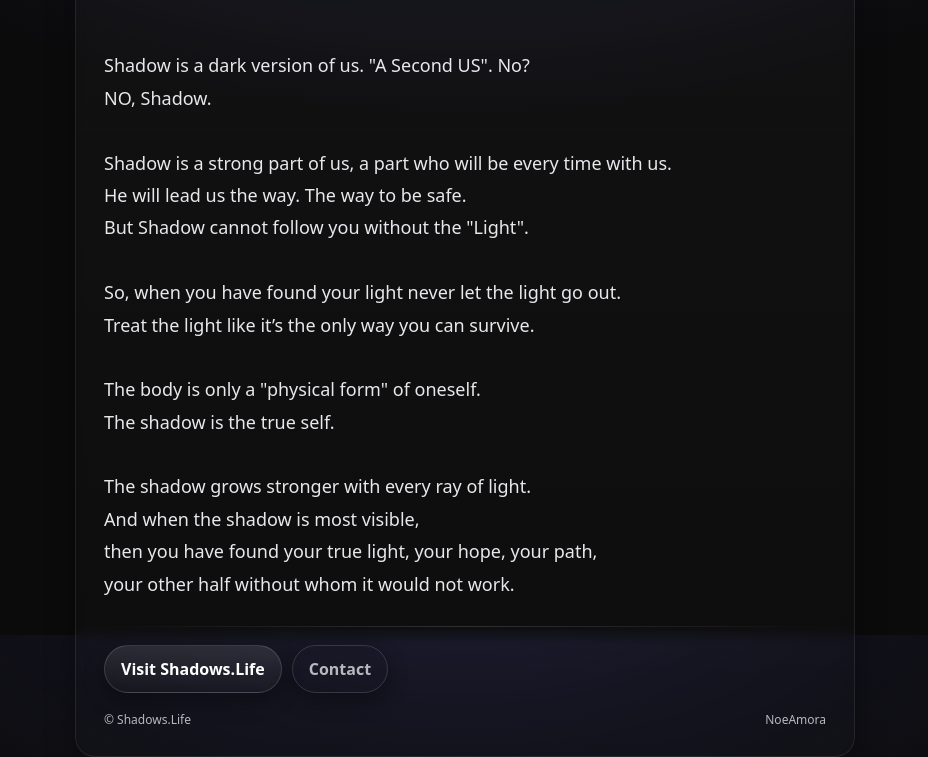
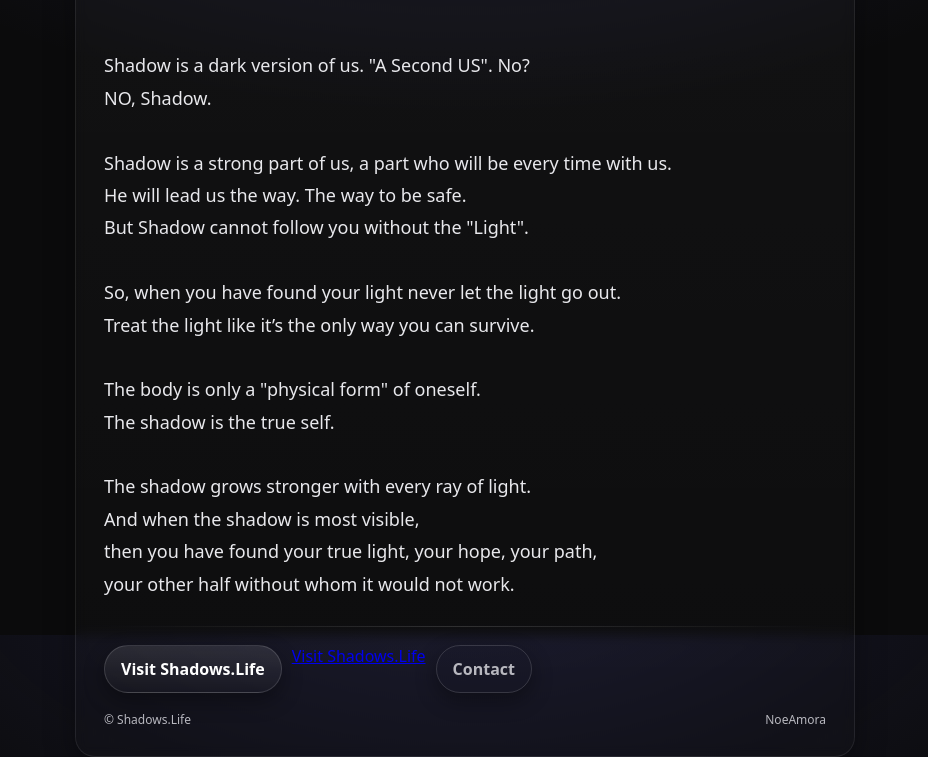
Before and after one commit to NoeAmora/Shadow-Light, a plain HTML site: page index.html in a window 1280 px wide. Shown: the part 165-922 px from the top of the page, without its empty margins (175-1103 px from the left). Drawn offline with Linux system fonts and the light colour scheme.

Commit message:
Update index.html

```diff
--- a/index.html
+++ b/index.html
@@ -160,6 +160,9 @@ your other half without whom it would not work.
       <!-- Primary link (you can change the href) -->
       <a class="btn" href="https://shadows.life/" target="_blank" rel="noopener">Visit Shadows.Life</a>
       <!-- Secondary link (placeholder you can edit) -->
+      <a href="https://www.instagram.com/zenityleaf/" target="_blank" class="button">
+    Visit Shadows.Life
+</a>
       <a class="btn ghost" href="mailto:contact@shadows.life">Contact</a>
     </div>
 
```
